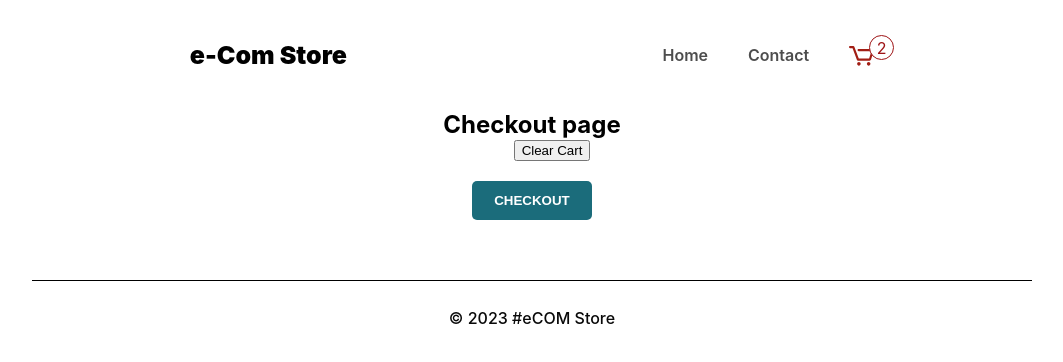
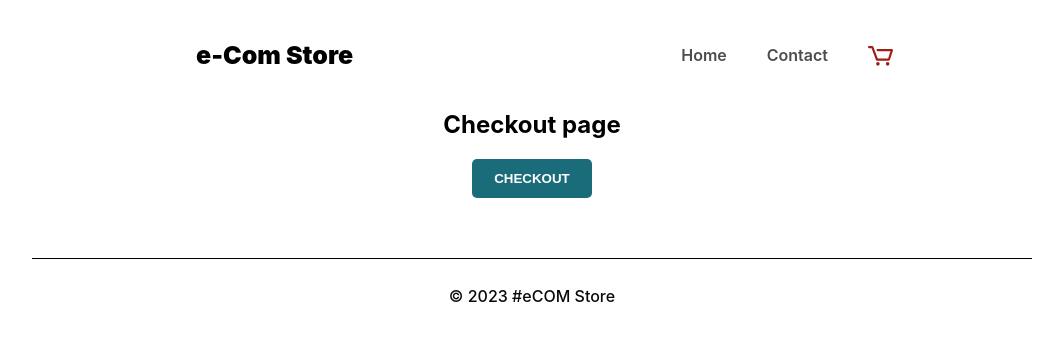
Before and after one commit to anasommer/fed-frameworks-ca, a React (Vite) app: page /cart in a window 1280 px wide. Shown: the top 362 px of the page, without its empty margins (108-1171 px from the left). Built offline with nearby package versions, Linux system fonts and the light colour scheme.

Commit message:
hide Clear cart button if the cart is empty

```diff
--- a/src/components/CartIcon.jsx
+++ b/src/components/CartIcon.jsx
@@ -1,5 +1,5 @@
 import { NavLink } from 'react-router-dom';
-import { useState } from 'react';
+import useStore from '../store/cart';
 
 export default function CartIcon() {
   const activeStyles = {
@@ -7,7 +7,9 @@ export default function CartIcon() {
       'invert(8%) sepia(82%) saturate(6462%) hue-rotate(1deg) brightness(99%) contrast(84%)',
   };
 
-  const [cartItemsCount, setCartItemsCount] = useState(2);
+  const { cart } = useStore();
+
+  const totalQuantity = cart.reduce((acc, item) => acc + item.quantity, 0);
 
   return (
     <>
@@ -21,8 +23,8 @@ export default function CartIcon() {
           className='cart-icon'
         />
       </NavLink>
-      {cartItemsCount && (
-        <span className='items-counter'>{cartItemsCount}</span>
+      {totalQuantity > 0 && (
+        <span className='items-counter'>{totalQuantity}</span>
       )}
     </>
   );
--- a/src/pages/CheckoutPage.jsx
+++ b/src/pages/CheckoutPage.jsx
@@ -16,7 +16,7 @@ export default function CheckOutPage() {
               <button onClick={() => removeFromCart(item.id)}>Remove</button>
             </li>
           ))}
-          <button onClick={clearCart}>Clear Cart</button>
+          {cart.length > 0 && <button onClick={clearCart}>Clear Cart</button>}
         </ul>
       </div>
       <Link to={`/checkoutSuccess`}>
```
